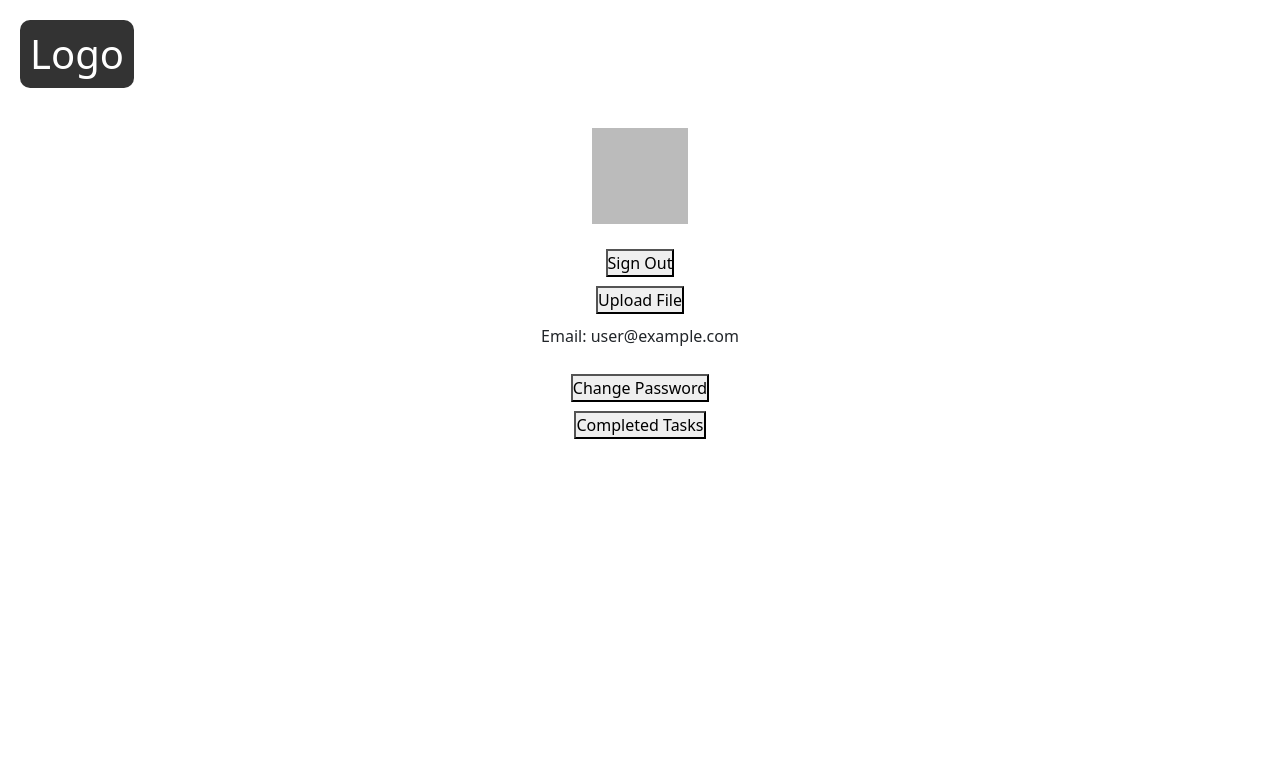
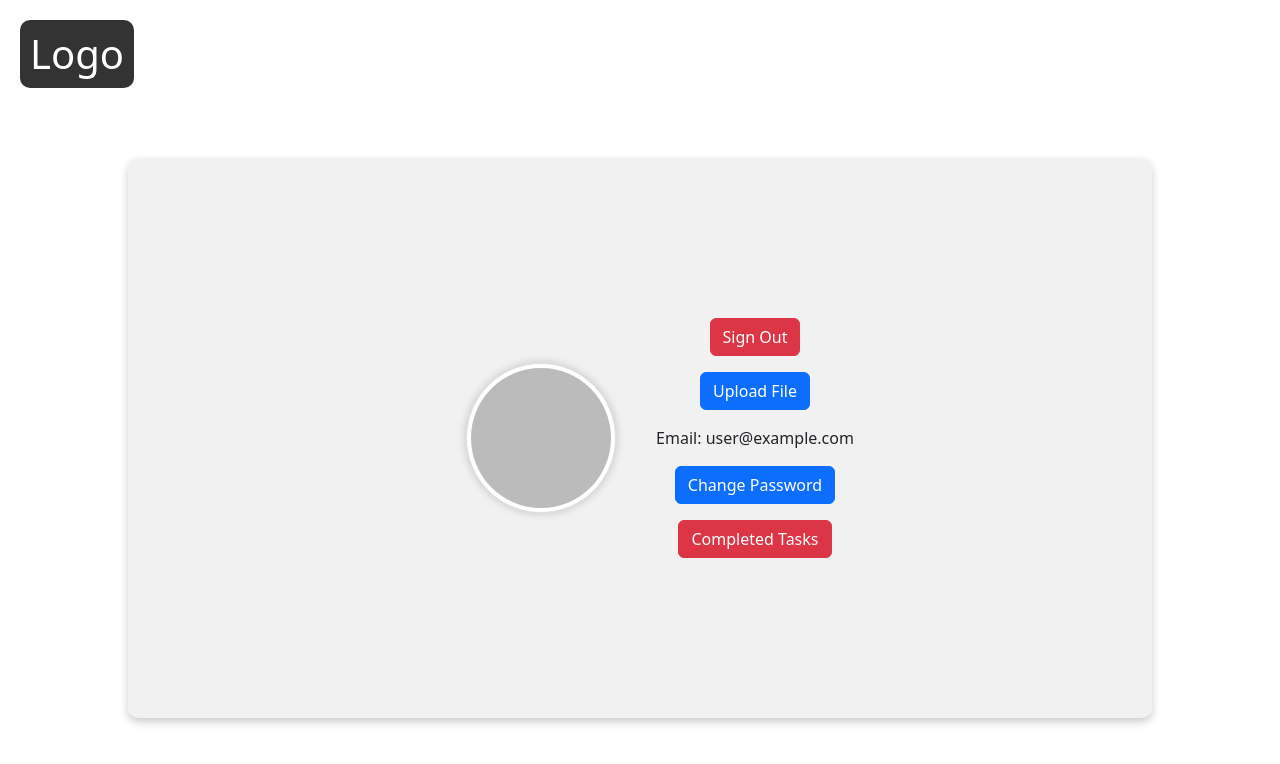
Before and after one commit to Little-Wolfie/listodo, a React (Create React App) app: page /profile in a window 1280 px wide. Shown: the top 764 px of the page. Built offline with nearby package versions, Linux system fonts and the light colour scheme; no server answers; sample sign-in values are in the browser's storage.

Commit message:
added some styling on buttons and forms

```diff
--- a/src/components/Profile components/Profile.jsx
+++ b/src/components/Profile components/Profile.jsx
@@ -1,14 +1,19 @@
 import React, { useEffect, useState } from "react";
 import "../../css/Profile.css";
-import { updatePassword, onAuthStateChanged, updateProfile, EmailAuthProvider, reauthenticateWithCredential} from "firebase/auth";
+import {
+  updatePassword,
+  onAuthStateChanged,
+  updateProfile,
+  EmailAuthProvider,
+  reauthenticateWithCredential,
+} from "firebase/auth";
 import { auth } from "../../firebase/firebase";
 import { storage } from "../../firebase/firebase";
 import { ref, uploadBytesResumable, getDownloadURL } from "firebase/storage";
 import CompletedTasks from "./CompletedTasks";
 import SignOutButton from "./SignOutButton";
-
-
-
+import { Button, Form, FormControl, InputGroup } from "react-bootstrap";
+import { FaLock } from "react-icons/fa";
 
 export const Profile = () => {
   const [showChangePasswordFields, setShowChangePasswordFields] =
@@ -16,7 +21,7 @@ export const Profile = () => {
   const [showChangePasswordButton, setShowChangePasswordButton] =
     useState(true);
 
-  const [oldPassword, setOldPassword] = useState("")
+  const [oldPassword, setOldPassword] = useState("");
   const [newPassword, setNewPassword] = useState("");
   const [confirmNewPassword, setConfirmNewPassword] = useState("");
   const [successfulPasswordChange, setSuccessfulPasswordChange] =
@@ -28,36 +33,34 @@ export const Profile = () => {
   const [isLoading, setIsLoading] = useState(false);
   const [email, setEmail] = useState("");
   const [error, setError] = useState("");
-  const [profilePicture, setProfilePicture] = useState("")
-
+  const [profilePicture, setProfilePicture] = useState("");
 
   useEffect(() => {
     const getUserDetails = () => {
       onAuthStateChanged(auth, (userAuth) => {
         if (userAuth) {
           setEmail(userAuth.email);
-          setProfilePicture(userAuth.photoURL)
+          setProfilePicture(userAuth.photoURL);
         }
       });
     };
-    getUserDetails()
+    getUserDetails();
   }, []);
-
 
   const handleImageSubmit = (e) => {
     e.preventDefault();
     const imageRef = ref(storage, "images/" + e.target[0].files[0].name);
     uploadBytesResumable(imageRef, e.target[0].files[0])
       .then((image) => {
-      return getDownloadURL(ref(storage, image.ref.fullPath))
+        return getDownloadURL(ref(storage, image.ref.fullPath));
       })
       .then((URL) => {
-      return updateProfile(auth.currentUser, {photoURL: URL})
+        return updateProfile(auth.currentUser, { photoURL: URL });
       })
       .then(() => {
-      setProfilePicture(auth.currentUser.photoURL)
-      console.log("Profile Picture change successful")
-    })
+        setProfilePicture(auth.currentUser.photoURL);
+        console.log("Profile Picture change successful");
+      });
   };
 
   const changePasswordButtonClickHandler = () => {
@@ -80,89 +83,124 @@ export const Profile = () => {
 
     if (newPassword !== confirmNewPassword) {
       setError("passwords do not match");
-      return
+      return;
     }
-    if(!/[a-zA-Z0-9]/.test(newPassword) && !/[a-zA-Z0-9]/.test(confirmNewPassword)) {
-      setError('password can not be blank')
-      return
+    if (
+      !/[a-zA-Z0-9]/.test(newPassword) &&
+      !/[a-zA-Z0-9]/.test(confirmNewPassword)
+    ) {
+      setError("password can not be blank");
+      return;
     }
 
-    const credential = EmailAuthProvider.credential(user.email, oldPassword)
+    const credential = EmailAuthProvider.credential(user.email, oldPassword);
     reauthenticateWithCredential(user, credential)
       .then(() => {
-      updatePassword(user, newPassword)
+        updatePassword(user, newPassword);
       })
       .then(() => {
         setSuccessfulPasswordChange(true);
       })
       .catch((error) => {
-      setError('Bad Request');
-    })
+        setError("Bad Request");
+      });
   };
 
-  if(isLoading) return <p>Loading...</p>
+  if (isLoading) return <p>Loading...</p>;
 
   return (
     <div className="profile">
       <header>
         <img
-          className="profile-picture"
-          src={profilePicture ? profilePicture: "../../public/userIcon.png"}
+          className="profile-picture rounded-circle img-thumbnail"
+          src={profilePicture ? profilePicture : "../../public/userIcon.png"}
           alt="profile-picture"
         />
       </header>
       <div className="profile-container">
-
-      <SignOutButton />
+        <SignOutButton className="mb-3" />
 
         {showChangeImageButton && (
-          <button
-            className="profile-img"
+          <Button
+
+          variant="primary"
+            className="profile-img mb-3"
             onClick={handleImageButtonClick}
             type="button"
+
           >
             Upload File
-          </button>
+          </Button>
         )}
         {showChangeImageForm && (
-          <form method="post" encType="multipart/form-data" onSubmit={(e) => handleImageSubmit(e)}>
-            <input type="file" accept="image/*" />
-            <button type="submit">submit</button>
-          </form>
+          <Form
+            method="post"
+            encType="multipart/form-data"
+            onSubmit={(e) => handleImageSubmit(e)}
+          >
+            <Form.Group controlId="formBasicEmail" className="mb-3" >
+            <input type="file"  accept="image/*" />
+            </Form.Group>
+            <Button variant="primary" className="mb-3"  type="submit">submit</Button>
+
+          </Form>
         )}
         <p> Email: {email}</p>
 
         {showChangePasswordButton && (
-          <button onClick={changePasswordButtonClickHandler}>
+          <Button variant="primary" className="mb-3"  onClick={changePasswordButtonClickHandler}>
             Change Password
-          </button>
+          </Button>
         )}
         {showChangePasswordFields && (
-          <form onSubmit={(e) => handleSubmit(e)}>
-            <input placeholder="Enter old password..."
+          <Form onSubmit={(e) => handleSubmit(e)}>
+            <Form.Group className="mb-3" controlId="formBasicEmail">
+              <InputGroup>
+                <InputGroup.Text>
+                  <FaLock />
+                </InputGroup.Text>
+                <FormControl
+                  placeholder="Enter old password..."
                   value={oldPassword}
                   type="password"
                   onChange={(e) => setOldPassword(e.target.value)}
-            ></input>
-            <input
+                />
+              </InputGroup>
+            </Form.Group>
+            <Form.Group className="mb-3" controlId="formBasicEmail">
+              <InputGroup>
+            <InputGroup.Text>
+                  <FaLock />
+                </InputGroup.Text>
+            <FormControl
               placeholder="Enter new password..."
               value={newPassword}
               type="password"
               onChange={(e) => setNewPassword(e.target.value)}
-            ></input>
-            <input
+            />
+            </InputGroup>
+            </Form.Group>
+            <Form.Group className="mb-3" controlId="formBasicEmail">
+              <InputGroup>
+            <InputGroup.Text>
+                  <FaLock />
+                </InputGroup.Text>
+            <Form.Control
               value={confirmNewPassword}
               placeholder="Confirm new password..."
               type="password"
               onChange={(e) => setConfirmNewPassword(e.target.value)}
-            ></input>
-            <button type="submit">Submit</button>
+            />
+            </InputGroup>
+            </Form.Group>
+            <Button variant="primary"  className="mb-3" type="submit">Submit</Button>
             {error && <p>{error}</p>}
             {successfulPasswordChange && <p>Password Updated successfully</p>}
-          </form>
+
+          </Form>
         )}
         {showCompletedTaskButton && (
-          <button onClick={handleCompletedTasks}>Completed Tasks</button>
+          <Button variant="danger"  className="mb-3" onClick={handleCompletedTasks}>Completed Tasks</Button>
         )}
         {renderCompletedTask && (
           <CompletedTasks
--- a/src/components/Profile components/SignOutButton.jsx
+++ b/src/components/Profile components/SignOutButton.jsx
@@ -2,6 +2,7 @@ import React, { useState } from "react";
 import { useNavigate } from "react-router-dom";
 import { signOut } from "firebase/auth";
 import { auth } from "../../firebase/firebase";
+import { Button} from 'react-bootstrap';
 
 const SignOutButton = () => {
   const navigate = useNavigate();
@@ -21,7 +22,7 @@ const SignOutButton = () => {
   return (
     <div>
       {error && <p>{error}</p>}
-      <button onClick={handleSignOutClick}>Sign Out</button>
+      <Button variant="danger" className="mb-3"  onClick={handleSignOutClick}>Sign Out</Button>
     </div>
   );
 };
--- a/src/css/Profile.css
+++ b/src/css/Profile.css
@@ -2,23 +2,36 @@ header {
   display: flex;
   margin: 20px;
 }
+.profile {
+  background-color: #f1f1f1;
+  border-radius: 10px;
+  box-shadow: 0 4px 8px 0 rgba(0, 0, 0, 0.2);
+  display: flex;
+  flex-wrap: wrap;
+  align-items: center;
+  justify-content: center;
+  height: 35rem;
+  margin: 50px auto;
+  padding: 20px;
+  width: 80%;
+}
+.profile:hover {
+    transform: scale(1.05);
+  }
 
-.profile-picture {
-    width: 6rem;
-    margin: 0px auto;
-}
 .profile-container {
   display: flex;
   flex-direction: column;
   align-items: center;
   justify-content: space-around;
-    height: 200px;
-
+  height: 15rem;
 }
 
-form {
-    display: flex;
-    align-items: center;
-    flex-direction: column;
-    margin: 10px;
+.profile .profile-picture {
+  margin: 20px;
+  width: 150px;
+  height: 150px;
+  border-radius: 50%;
+  object-fit: cover;
+  box-shadow: 0 0 10px rgba(0, 0, 0, 0.2);
 }
```
Lines whose indentation alone changed are shown as unchanged.
